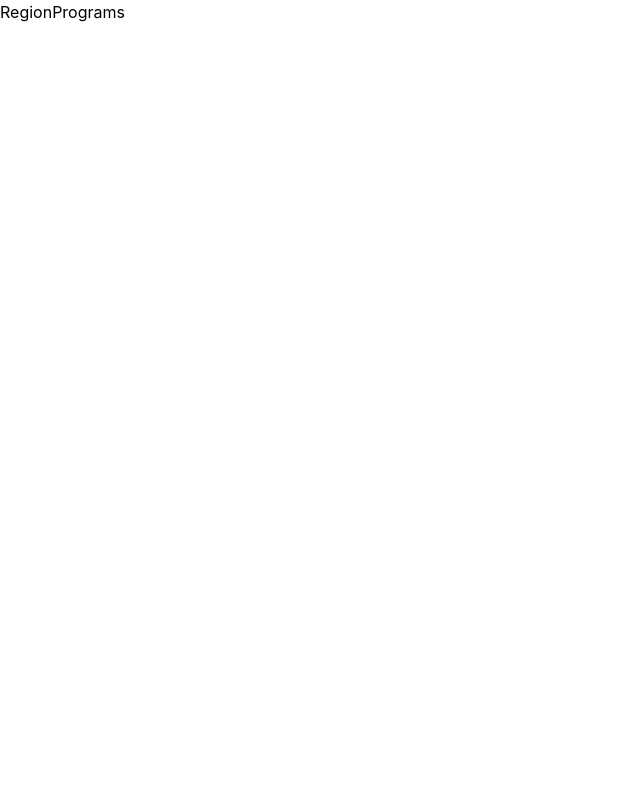
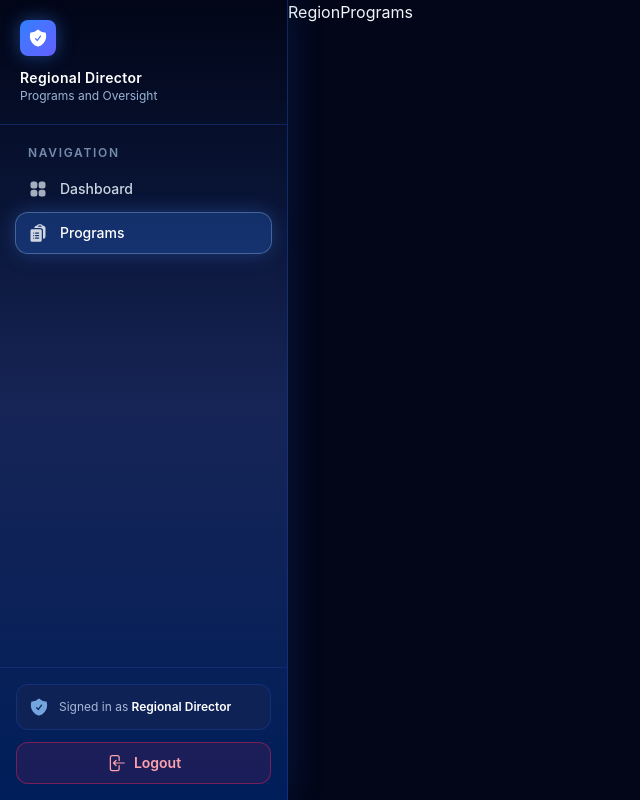
Before and after one commit to DarwinMelaya/User-Interface-TARAPAMIMAROPA, a React (Vite) app in the folder frontend/: page /regional-director/programs in a window 1280 px wide. Shown: the whole page, without its empty margins (0-640 px from the left). Built offline with nearby package versions, Linux system fonts and the light colour scheme.

Commit message:
Add RegionSidebar component and update layout structure; include react-icons dependency

```diff
--- a/frontend/package.json
+++ b/frontend/package.json
@@ -16,6 +16,7 @@
     "dotenv": "^16.6.1",
     "react": "^19.2.7",
     "react-dom": "^19.2.7",
+    "react-icons": "^5.7.0",
     "react-router-dom": "^7.18.1",
     "tailwindcss": "^4.3.2"
   },
--- a/frontend/src/layout/Layout.tsx
+++ b/frontend/src/layout/Layout.tsx
@@ -1,11 +1,13 @@
 import { Outlet } from "react-router-dom";
-import Sidebar from "./Sidebar";
+import RegionSidebar from "./RegionSidebar";
 
 const Layout = () => {
   return (
-    <div>
-      <Sidebar />
-      <Outlet />
+    <div className="flex min-h-screen bg-slate-950 text-slate-100">
+      <RegionSidebar />
+      <main className="min-w-0 flex-1 pb-24 lg:pb-0">
+        <Outlet />
+      </main>
     </div>
   );
 };
--- a/frontend/src/layout/RegionSidebar.tsx
+++ b/frontend/src/layout/RegionSidebar.tsx
@@ -1,5 +1,248 @@
+import { useState } from "react";
+import { NavLink, useLocation, useNavigate } from "react-router-dom";
+import {
+  HiArrowLeftOnRectangle,
+  HiBars3,
+  HiClipboardDocumentList,
+  HiShieldCheck,
+  HiSquares2X2,
+  HiXMark,
+} from "react-icons/hi2";
+
+const linkBase =
+  "group flex w-full items-center gap-3 rounded-xl px-3 py-2.5 text-sm font-medium transition-all duration-200 outline-none focus-visible:ring-2 focus-visible:ring-indigo-300/70 focus-visible:ring-offset-2 focus-visible:ring-offset-slate-950";
+
+const navItems = [
+  {
+    to: "/regional-director/dashboard",
+    label: "Dashboard",
+    shortLabel: "Home",
+    Icon: HiSquares2X2,
+  },
+  {
+    to: "/regional-director/programs",
+    label: "Programs",
+    shortLabel: "Programs",
+    Icon: HiClipboardDocumentList,
+  },
+];
+
+const mobileLinkClass = ({ isActive }: { isActive: boolean }) =>
+  [
+    "flex min-w-0 flex-1 flex-col items-center justify-center gap-1 py-2 transition-colors outline-none",
+    isActive ? "text-blue-300" : "text-slate-500 active:text-blue-200",
+  ].join(" ");
+
 const RegionSidebar = () => {
-  return <div>RegionSidebar</div>;
+  const navigate = useNavigate();
+  const location = useLocation();
+  const [drawerOpen, setDrawerOpen] = useState(false);
+
+  const onLogout = () => {
+    navigate("/login", { replace: true });
+  };
+
+  const closeDrawer = () => setDrawerOpen(false);
+
+  return (
+    <>
+      <nav
+        className="fixed inset-x-0 bottom-0 z-50 border-t border-blue-900/60 bg-gradient-to-t from-[#001e5a] via-blue-950 to-slate-950 pb-[env(safe-area-inset-bottom)] lg:hidden"
+        aria-label="Regional director navigation"
+      >
+        <div className="mx-auto flex max-w-lg items-stretch px-1">
+          {navItems.map(({ to, shortLabel, Icon }) => (
+            <NavLink
+              key={to}
+              to={to}
+              className={mobileLinkClass}
+              onClick={closeDrawer}
+            >
+              {({ isActive }) => (
+                <>
+                  <span
+                    className={[
+                      "flex h-9 w-9 items-center justify-center rounded-xl transition",
+                      isActive
+                        ? "bg-blue-500/25 text-blue-200 shadow-[0_0_16px_rgba(59,130,246,0.35)]"
+                        : "text-inherit",
+                    ].join(" ")}
+                  >
+                    <Icon className="h-5 w-5" aria-hidden />
+                  </span>
+                  <span className="truncate text-[9px] font-bold uppercase tracking-[0.12em]">
+                    {shortLabel}
+                  </span>
+                </>
+              )}
+            </NavLink>
+          ))}
+          <button
+            type="button"
+            onClick={() => setDrawerOpen(true)}
+            className="flex min-w-0 flex-1 flex-col items-center justify-center gap-1 py-2 text-slate-500 outline-none active:text-blue-200"
+            aria-label="Open region menu"
+          >
+            <span className="flex h-9 w-9 items-center justify-center rounded-xl">
+              <HiBars3 className="h-5 w-5" aria-hidden />
+            </span>
+            <span className="text-[9px] font-bold uppercase tracking-[0.12em]">
+              Menu
+            </span>
+          </button>
+        </div>
+      </nav>
+
+      {drawerOpen ? (
+        <div
+          className="fixed inset-0 z-[60] lg:hidden"
+          role="dialog"
+          aria-modal="true"
+          aria-label="Region menu"
+        >
+          <button
+            type="button"
+            className="absolute inset-0 bg-slate-950/75 backdrop-blur-sm"
+            onClick={closeDrawer}
+            aria-label="Close menu"
+          />
+          <aside className="absolute bottom-0 left-0 right-0 max-h-[85vh] overflow-y-auto rounded-t-2xl border border-blue-800/60 bg-gradient-to-b from-slate-950 via-blue-950 to-[#001e5a] p-5 pb-[calc(1.25rem+env(safe-area-inset-bottom))] shadow-[0_-20px_60px_rgba(0,0,0,0.5)]">
+            <div className="mb-4 flex items-center justify-between">
+              <div className="flex items-center gap-3">
+                <div className="flex h-10 w-10 items-center justify-center rounded-lg bg-gradient-to-br from-blue-500 to-indigo-500 shadow-[0_0_18px_rgba(59,130,246,0.45)]">
+                  <HiShieldCheck className="h-5 w-5 text-white" aria-hidden />
+                </div>
+                <div>
+                  <p className="text-sm font-semibold text-white">
+                    Regional Director
+                  </p>
+                  <p className="text-xs text-blue-200/70">
+                    Programs & oversight
+                  </p>
+                </div>
+              </div>
+              <button
+                type="button"
+                onClick={closeDrawer}
+                className="flex h-9 w-9 items-center justify-center rounded-lg border border-blue-800/60 text-slate-300"
+                aria-label="Close"
+              >
+                <HiXMark className="h-5 w-5" aria-hidden />
+              </button>
+            </div>
+
+            <div className="space-y-1">
+              {navItems.map(({ to, label, Icon }) => (
+                <NavLink
+                  key={to}
+                  to={to}
+                  onClick={closeDrawer}
+                  className={({ isActive }) =>
+                    [
+                      linkBase,
+                      isActive
+                        ? "bg-blue-500/25 text-white ring-1 ring-blue-300/40"
+                        : "text-slate-300 hover:bg-blue-500/10",
+                    ].join(" ")
+                  }
+                >
+                  <Icon className="h-5 w-5 shrink-0 opacity-80" aria-hidden />
+                  {label}
+                </NavLink>
+              ))}
+            </div>
+
+            <div className="mt-5 rounded-xl border border-blue-900/60 bg-blue-950/60 px-3 py-3 text-xs text-blue-100/75">
+              <HiShieldCheck
+                className="mb-2 h-5 w-5 text-blue-300/80"
+                aria-hidden
+              />
+              Signed in as{" "}
+              <span className="font-semibold text-white">
+                Regional Director
+              </span>
+              <p className="mt-1 truncate text-[10px] text-blue-300/50">
+                {location.pathname}
+              </p>
+            </div>
+
+            <button
+              type="button"
+              onClick={() => {
+                closeDrawer();
+                onLogout();
+              }}
+              className="mt-3 flex w-full items-center justify-center gap-2 rounded-xl border border-rose-500/40 bg-rose-500/10 px-4 py-3 text-sm font-semibold text-rose-300"
+            >
+              <HiArrowLeftOnRectangle className="h-5 w-5" aria-hidden />
+              Logout
+            </button>
+          </aside>
+        </div>
+      ) : null}
+
+      <aside className="sticky top-0 hidden h-screen w-72 shrink-0 flex-col border-r border-blue-900/60 bg-gradient-to-b from-slate-950 via-blue-950 to-[#001e5a] text-slate-200 shadow-[0_0_35px_rgba(37,99,235,0.2)] lg:flex">
+        <div className="border-b border-blue-900/50 px-5 py-5">
+          <div className="inline-flex h-9 w-9 items-center justify-center rounded-lg bg-gradient-to-br from-blue-500 to-indigo-500 text-sm font-bold text-white shadow-[0_0_18px_rgba(59,130,246,0.45)]">
+            <HiShieldCheck className="h-5 w-5" aria-hidden />
+          </div>
+          <div className="mt-3 text-sm font-semibold tracking-wide text-white">
+            Regional Director
+          </div>
+          <div className="text-xs text-blue-200/80">Programs and Oversight</div>
+        </div>
+
+        <nav className="flex-1 px-4 py-5">
+          <div className="mb-2 px-3 text-xs font-semibold uppercase tracking-[0.14em] text-blue-200/60">
+            Navigation
+          </div>
+
+          <div className="space-y-1">
+            {navItems.map(({ to, label, Icon }) => (
+              <NavLink
+                key={to}
+                to={to}
+                className={({ isActive }) =>
+                  [
+                    linkBase,
+                    isActive
+                      ? "bg-blue-500/25 text-white ring-1 ring-blue-300/40 shadow-[0_0_20px_rgba(59,130,246,0.35)]"
+                      : "text-slate-300 hover:bg-blue-500/10 hover:text-white",
+                  ].join(" ")
+                }
+              >
+                <Icon className="h-5 w-5 shrink-0 opacity-80" aria-hidden />
+                {label}
+              </NavLink>
+            ))}
+          </div>
+        </nav>
+
+        <div className="border-t border-blue-900/50 p-4">
+          <div className="flex items-center gap-2.5 rounded-xl border border-blue-900/60 bg-blue-950/60 px-3 py-3 text-xs text-blue-100/75 backdrop-blur-sm">
+            <HiShieldCheck
+              className="h-5 w-5 shrink-0 text-blue-300/80"
+              aria-hidden
+            />
+            <span>
+              Signed in as{" "}
+              <span className="font-semibold text-white">
+                Regional Director
+              </span>
+            </span>
+          </div>
+          <button
+            type="button"
+            onClick={onLogout}
+            className="mt-3 flex w-full items-center justify-center gap-2 rounded-xl border border-rose-500/40 bg-rose-500/10 px-4 py-2.5 text-sm font-semibold text-rose-300 transition hover:bg-rose-500/20"
+          >
+            <HiArrowLeftOnRectangle className="h-5 w-5" aria-hidden />
+            Logout
+          </button>
+        </div>
+      </aside>
+    </>
+  );
 };
 
 export default RegionSidebar;
--- a/frontend/src/routers/Routers.tsx
+++ b/frontend/src/routers/Routers.tsx
@@ -1,5 +1,6 @@
 import { BrowserRouter as Router, Routes, Route } from "react-router-dom";
 import { LandingPage, Login, RegionDashboard, RegionPrograms } from "../pages";
+import Layout from "../layout/Layout";
 
 const Routers = () => {
   return (
@@ -9,14 +10,10 @@
         {/* auth */}
         <Route path="/login" element={<Login />} />
         {/* regional director */}
-        <Route
-          path="/regional-director/dashboard"
-          element={<RegionDashboard />}
-        />
-        <Route
-          path="/regional-director/programs"
-          element={<RegionPrograms />}
-        />
+        <Route path="/regional-director" element={<Layout />}>
+          <Route path="dashboard" element={<RegionDashboard />} />
+          <Route path="programs" element={<RegionPrograms />} />
+        </Route>
       </Routes>
     </Router>
   );
```
Also changed, not shown: 1 other file (tests, documents, lock files or other folders).
